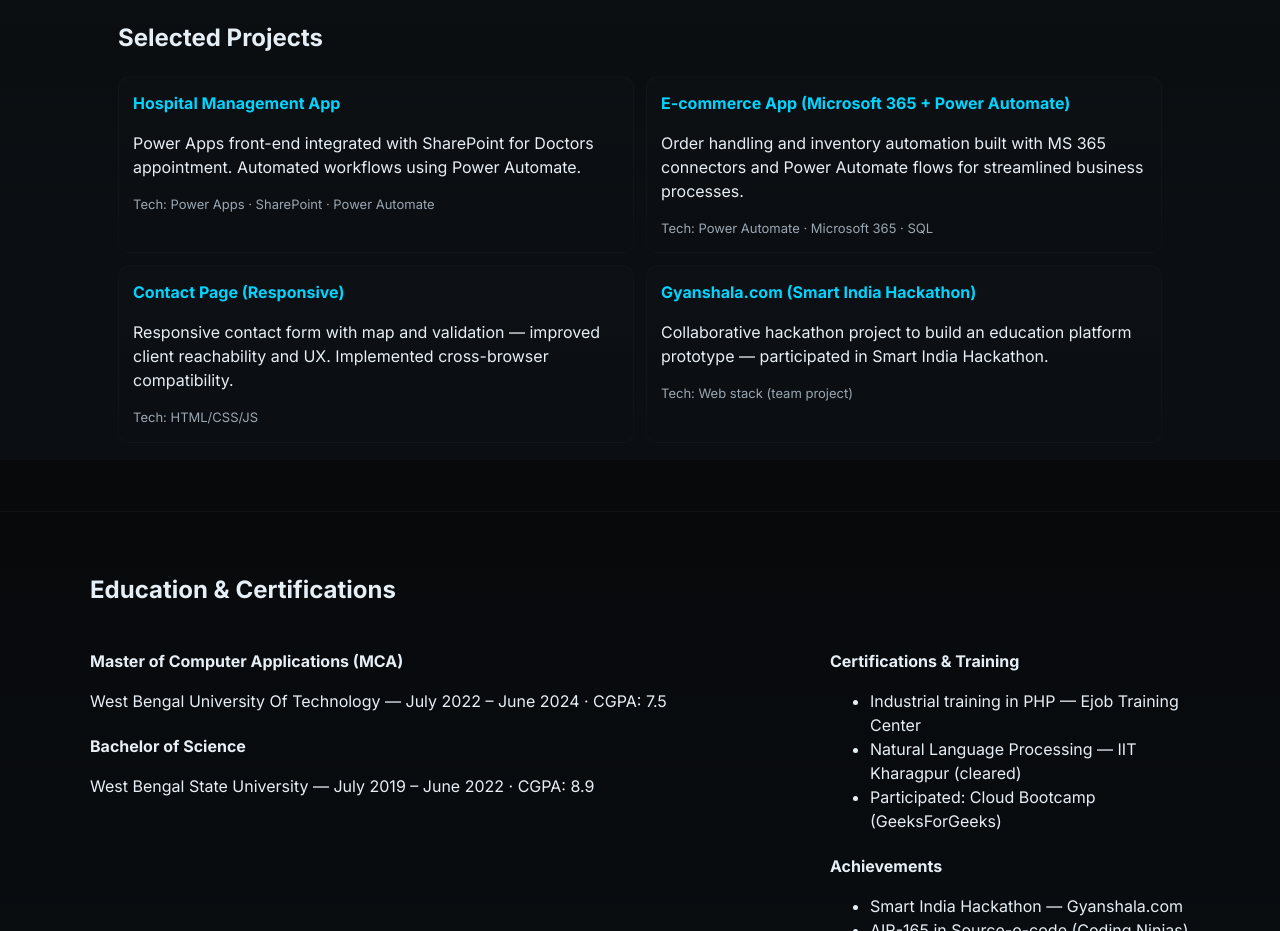
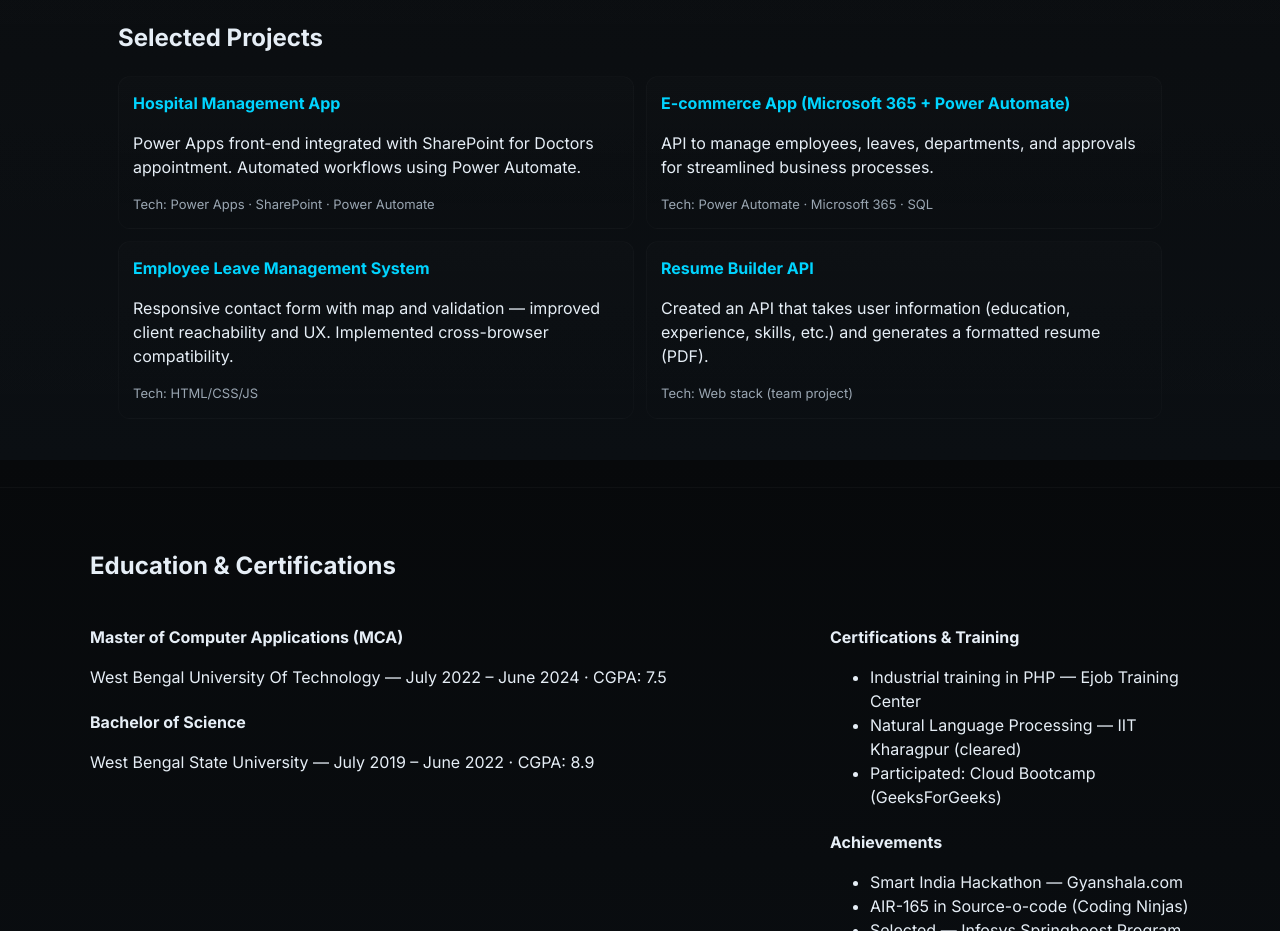
Before and after one commit to 007sweetY/myPortfolio, a plain HTML site: page index.html in a window 1280 px wide. Shown: the part 1940-2871 px from the top of the page. Drawn offline with Linux system fonts and the light colour scheme.

Commit message:
Update project descriptions and titles in index.html

```diff
--- a/index.html
+++ b/index.html
@@ -252,19 +252,19 @@
 
           <div class="project-card">
             <h4>E-commerce App (Microsoft 365 + Power Automate)</h4>
-            <p>Order handling and inventory automation built with MS 365 connectors and Power Automate flows for streamlined business processes.</p>
+            <p>API to manage employees, leaves, departments, and approvals for streamlined business processes.</p>
             <div class="p-meta">Tech: Power Automate · Microsoft 365 · SQL</div>
           </div>
 
           <div class="project-card">
-            <h4>Contact Page (Responsive)</h4>
+            <h4>Employee Leave Management System</h4>
             <p>Responsive contact form with map and validation — improved client reachability and UX. Implemented cross-browser compatibility.</p>
             <div class="p-meta">Tech: HTML/CSS/JS</div>
           </div>
 
           <div class="project-card">
-            <h4>Gyanshala.com (Smart India Hackathon)</h4>
-            <p>Collaborative hackathon project to build an education platform prototype — participated in Smart India Hackathon.</p>
+            <h4>Resume Builder API</h4>
+            <p>Created an API that takes user information (education, experience, skills, etc.) and generates a formatted resume (PDF).</p>
             <div class="p-meta">Tech: Web stack (team project)</div>
           </div>
         </div>
```
